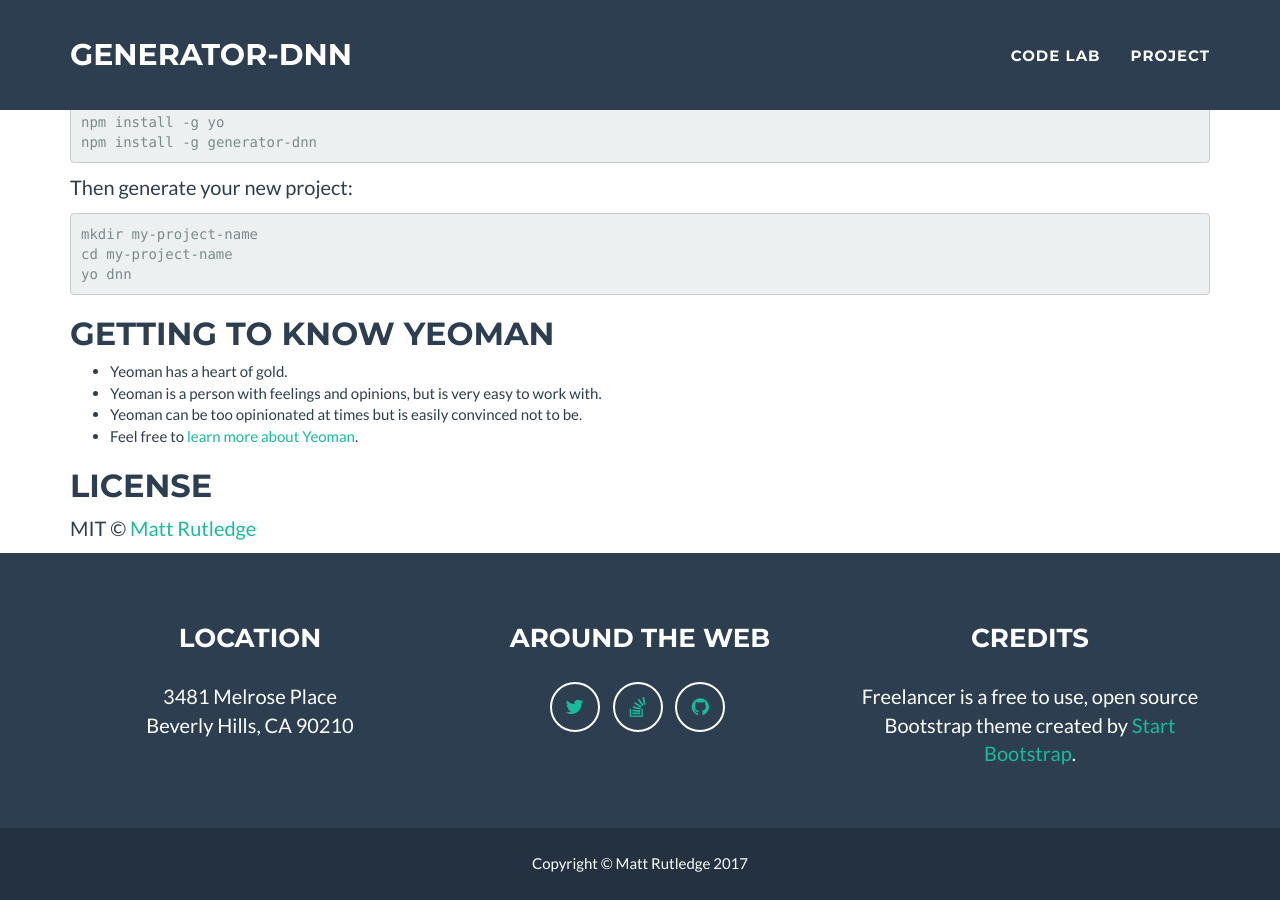
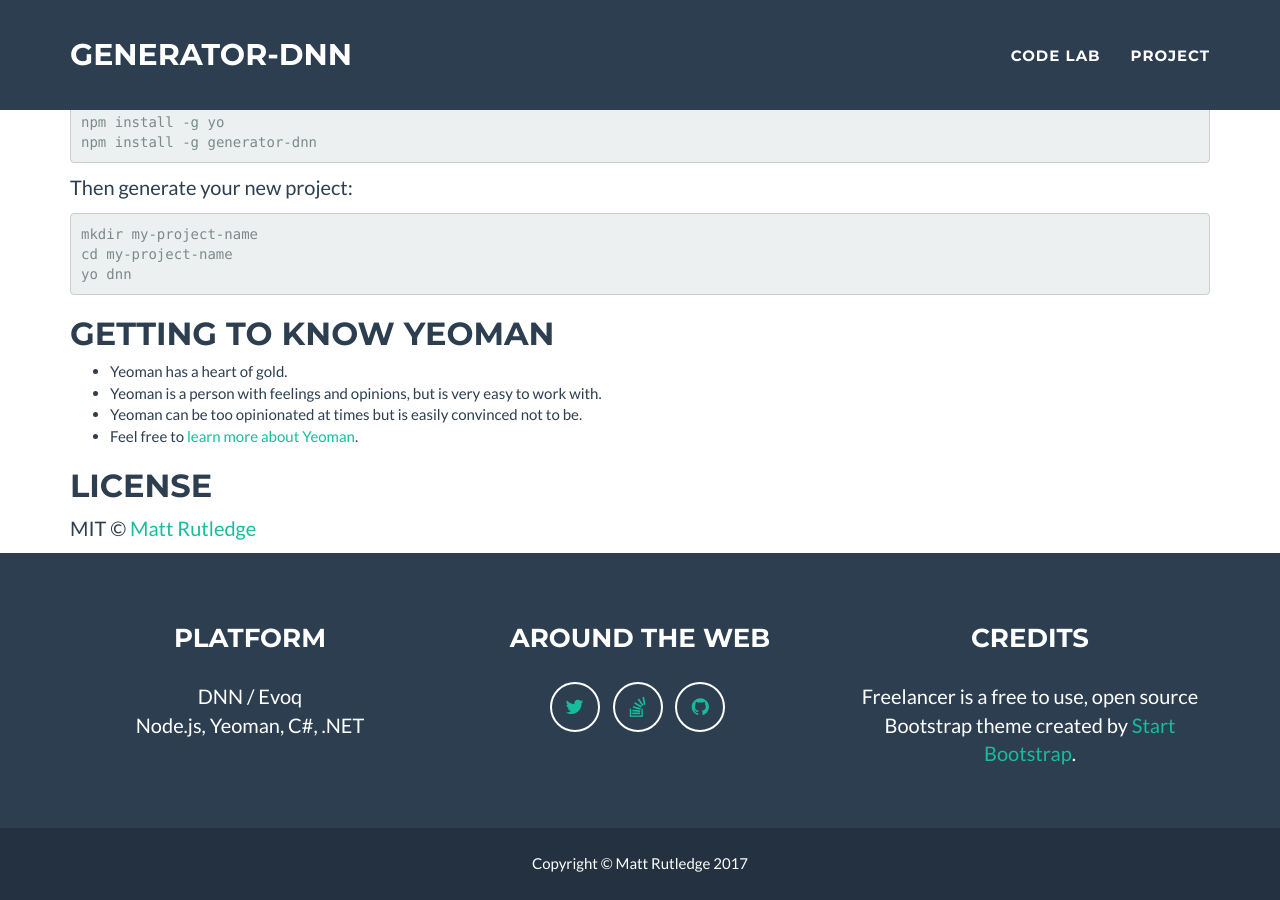
Before and after one commit to mtrutledge/generator-dnn, a Jekyll site: the page built from README.md, in a window 1280 px wide and 900 px high, scrolled down 628 px. Built offline with Jekyll 4.4.1, drawn with Linux system fonts in a browser that asks for light colours; nearby versions of some CDN libraries; our own code applies the rules of GitHub Pages for plain Markdown files.

Commit message:
Update config

```diff
--- a/_config.yml
+++ b/_config.yml
@@ -18,7 +18,7 @@ color:
 # Footer settings
 footer:
   copyright: Matt Rutledge
-  location: Location
+  location: Platform
   social: Around the Web
   credits: Credits
 
@@ -33,8 +33,8 @@ social:
 
 # Postal address (add as many lines as necessary)
 address:
-  - line: 3481 Melrose Place
-  - line: Beverly Hills, CA 90210
+  - line: DNN / Evoq
+  - line: Node.js, Yeoman, C#, .NET
 
 # Credits content
 credits: 'Freelancer is a free to use, open source Bootstrap theme created by <a href="http://startbootstrap.com">Start Bootstrap</a>.'
```
